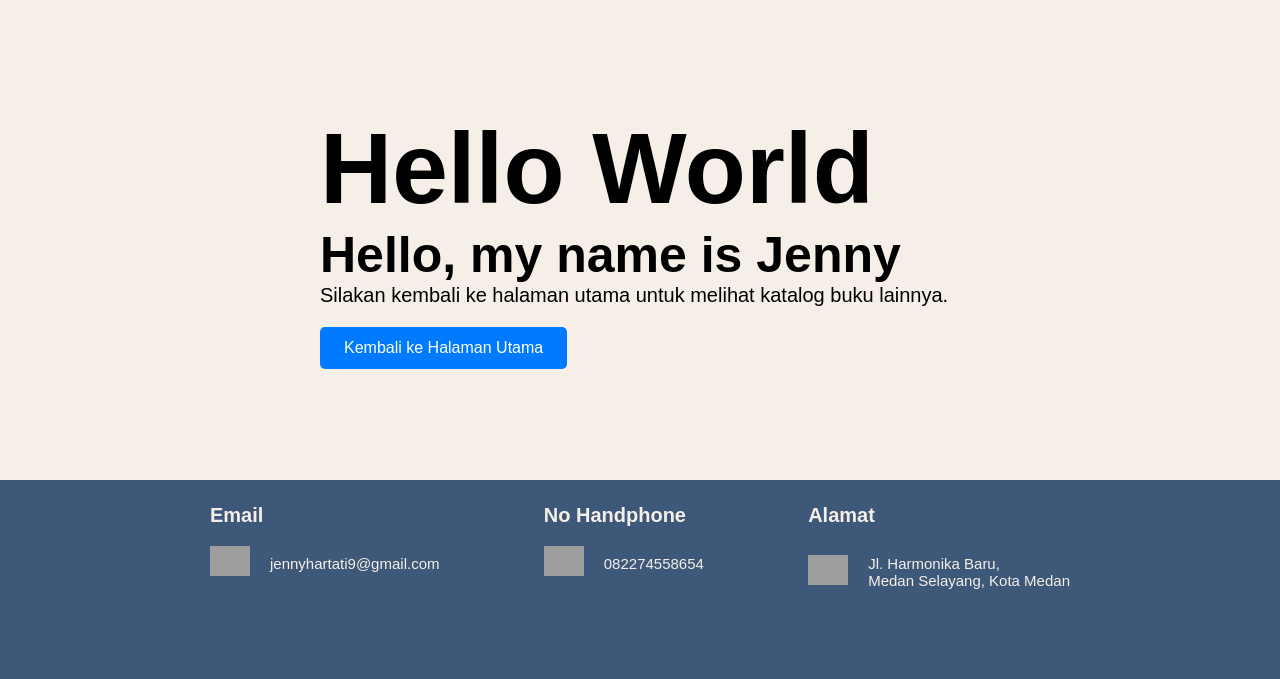
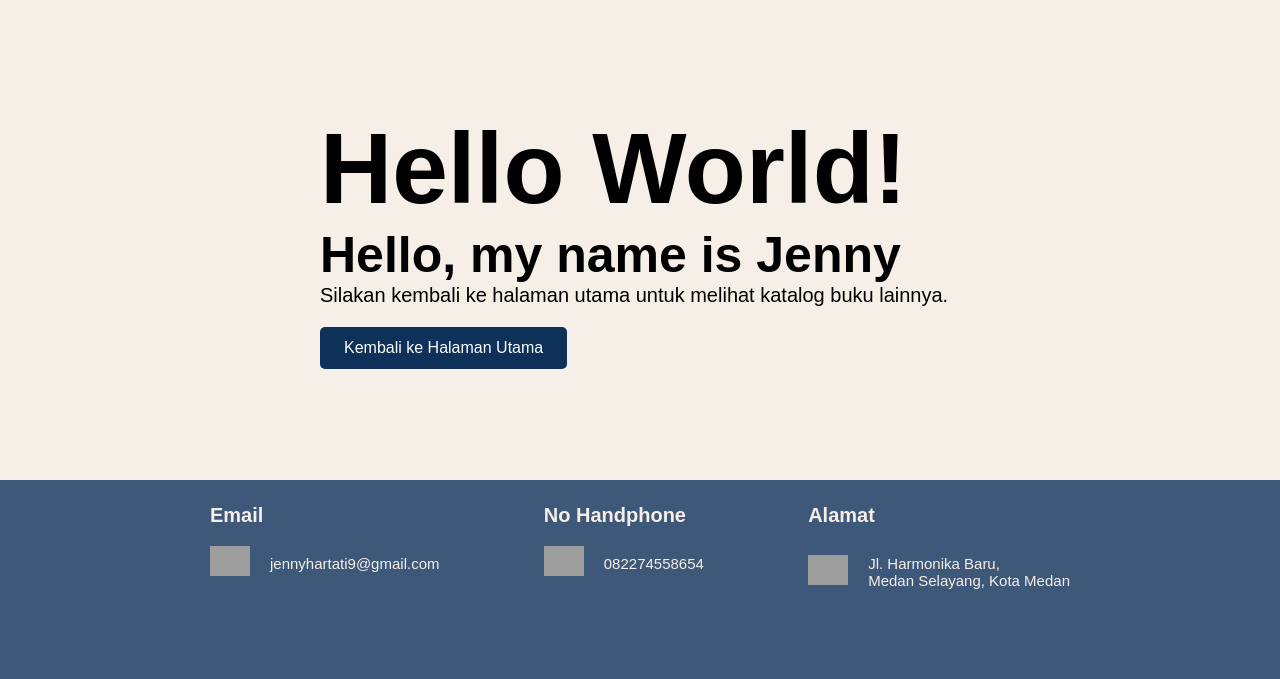
Before and after one commit to jennyhartati26/jennyhartati26.github.io, a PHP site: page /Hello-world.html in a window 1280 px wide. Shown: the part 60-739 px from the top of the page. Run offline with PHP 8.4, Linux system fonts and the light colour scheme; grey boxes are pictures that could not be loaded.

Commit message:
update hello world

```diff
--- a/Hello-world.html
+++ b/Hello-world.html
@@ -30,8 +30,8 @@
   <!-- Konten Hello World -->
   <section class="hero">
     <div class="hero-content">
-      <h1 class="title">Hello World</h1>
-      <p class="subtitle">Halaman ini hanya menampilkan pesan sederhana: "Hello World!"</p>
+      <h1 class="title">Hello World!</h1>
+      <p class="subtitle"> "</p>
       <p class="description">Silakan kembali ke halaman utama untuk melihat katalog buku lainnya.</p>
       <a href="index.html" class="button">Kembali ke Halaman Utama</a>
     </div>
--- a/style.css
+++ b/style.css
@@ -504,7 +504,7 @@ body, html {
 
 .button {
   display: inline-block;
-  background-color: #007bff;
+  background-color: #0d3158;
   color: #fff;
   padding: 12px 24px;
   text-decoration: none;
@@ -514,5 +514,5 @@ body, html {
 }
 
 .button:hover {
-  background-color: #0056b3;
+  background-color: #071c33;
 }
```
